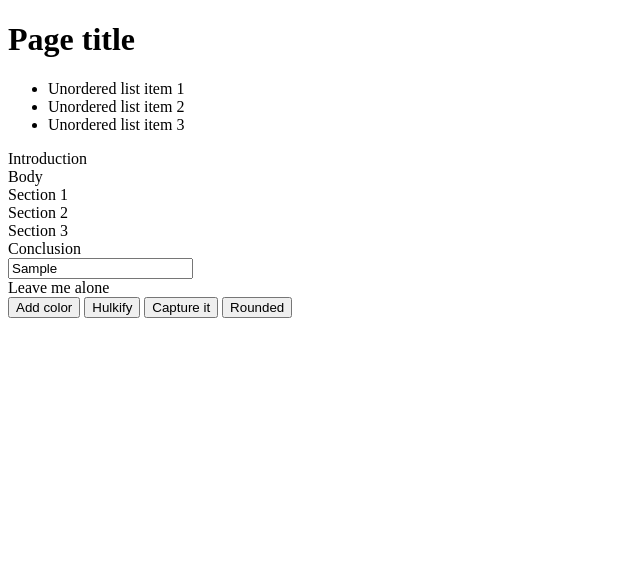
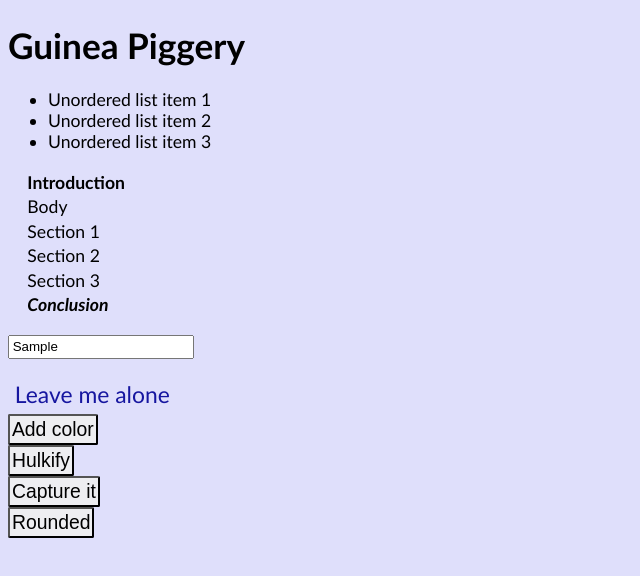
Before and after one commit to Onodric/NSS-Exercise-3-1-Guinea-Pig, a plain HTML site: page index.html in a window 1280 px wide. Both pictures are taken after typing "Sample" into the empty fields and a click on the button "Add color". Shown: the whole page, without its empty margins (0-640 px from the left). Drawn offline with Linux system fonts and the light colour scheme.

Commit message:
exercise finished

```diff
--- a/css/style.css
+++ b/css/style.css
@@ -0,0 +1,65 @@
+body {
+  background: rgba(210,210,250,.7);
+  font-family: "Calibri", sans-serif;
+  font-size: 1.1em;
+}
+
+div {
+  max-width: 400px;
+  width: 30%;
+  font-size: 1.3em;
+}
+
+article {
+  width: 50%;
+  margin: 1em;
+}
+
+section {
+  padding: .1em;
+}
+
+/*9. The first section's text should be bold.*/
+section:first-child {
+  font-weight: bolder;
+}
+
+/*10. The last section's text should be bold and italicized.*/
+section:last-child {
+  font-style: italic;
+  font-weight: bold;
+}
+
+input {
+  padding: .2em;
+}
+
+/*11. Make the buttons stop appearing next to each other as inline elements. Change them into block elements.*/
+button {
+  display: block;
+  font-size: 1.1em;
+  padding: .1em;
+  border-radius: .1em;
+  background: rgba(240,240,240,.9);
+}
+
+#guinea-pig,
+#output-target {
+  padding: .3em;
+}
+
+.colorfy {
+  color: rgba(0,0,150,.9);
+}
+
+.hulkify {
+  font-size: 2em;
+}
+
+.entrap {
+  border: 3px dashed grey;
+}
+
+.curvify {
+  border-radius: .5em;
+}
--- a/index.html
+++ b/index.html
@@ -4,13 +4,13 @@
     <meta charset="utf-8">
     <meta name="description" content="">
     <meta name="viewport" content="width=device-width, initial-scale=1">
-    <title>Untitled</title>
+    <title>Guinea Piggery</title>
     <link rel="stylesheet" href="css/style.css">
     <link rel="author" href="humans.txt">
   </head>
   <body>
     <header id="page-header">
-      <h1 id="page-title">Page title</h1>
+      <h1 id="page-title">Guinea Piggery</h1>
     </header>
 
     <ul>
--- a/js/main.js
+++ b/js/main.js
@@ -1,11 +1,45 @@
+var outlier = document.getElementById("output-target");
+var sectionArray = document.getElementsByClassName("article-section")
+var piggy = document.getElementById("guinea-pig");
+
 // 1. When any section is clicked the output target text should be "You clicked on the {text of the section} section"
+for(let i =0; i < sectionArray.length; i++){
+  sectionArray.item(i).addEventListener("click", function(e){
+    outlier.innerHTML = "You clicked on the " + e.target.innerHTML + " section";
+  });
+};
+
 // 2. When the mouse is over the h1 tag, the output element should contain the text "You moved your mouse over the header".
+document.getElementById("page-header").addEventListener("mouseover", function(e){
+  outlier.innerHTML = "<p>You moved your mouse over the header</p>";
+});
+
 // 3. When the mouse leaves the h1 tag, the output element should contain the text "You left me!!".
+document.getElementById("page-title").addEventListener("mouseout", function(e){
+  outlier.innerHTML = "<p>You left me!!</p>";
+});
+
 // 4. When you type characters into the input field, the output element should mirror the text in the input field.
+document.getElementById("keypress-input").addEventListener("keyup", function(e){
+  outlier.innerHTML = "<p>" + e.target.value + "</p>";
+});
+
 // 5. When you click the "Add color" button, the `guinea-pig` element's text color should change to blue.
+document.getElementById("add-color").addEventListener("click", function(e){
+  piggy.classList.toggle("colorfy");
+});
+
 // 6. When you click the "Hulkify" button, the `guinea-pig` element's font size should become much larger.
+document.getElementById("make-large").addEventListener("click", function(e){
+  piggy.classList.toggle("hulkify");
+});
+
 // 7. When you click the "Capture it" button, the `guinea-pig` element should have a border added to it.
+document.getElementById("add-border").addEventListener("click", function(e){
+  piggy.classList.toggle("entrap");
+});
+
 // 8. When you click the "Rounded" button, the `guinea-pig` element's border should become rounded.
-// 9. The first section's text should be bold.
-// 10. The last section's text should be bold and italicized.
-// 11. Make the buttons stop appearing next to each other as inline elements. Change them into block elements.
+document.getElementById("add-rounding").addEventListener("click", function(e){
+  piggy.classList.toggle("curvify");
+});
```
